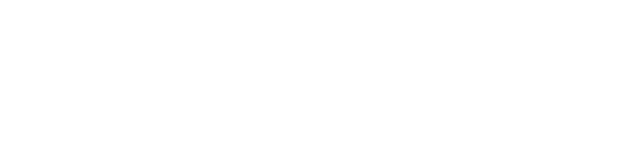
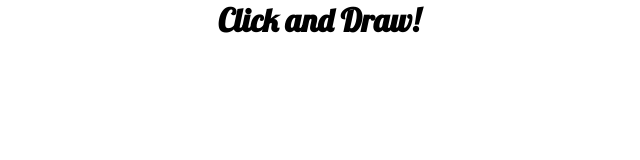
Before and after one commit to inesppino/fun-canvas, a website: page docs/index.html in a window 1280 px wide. Shown: the whole page, without its empty margins (321-961 px from the left). Drawn offline with Linux system fonts and the light colour scheme.

Commit message:
feat: add title

```diff
--- a/_src/assets/scss/main.scss
+++ b/_src/assets/scss/main.scss
@@ -1,3 +1,15 @@
 html, body {
     margin: 0;
 }
+
+h1 {
+    margin: 0;
+    position: absolute;
+    left: 50%;
+    transform: translate(-50%);
+    font-family: 'Lobster';
+}
+
+canvas {
+    z-index: 2;
+}
--- a/docs/index.html
+++ b/docs/index.html
@@ -4,10 +4,14 @@
     <head>
         <meta charset="UTF-8">
         <title>HTML5 Canvas</title>
+        <link href="//fonts.googleapis.com/css?family=Lobster&subset=latin,latin-ext"
+        rel="stylesheet" type="text/css">
         <link rel="stylesheet" href="assets/css/main.css">
     </head>
 
     <body>
+         <h1>Click and Draw!</h1>
+
         <canvas id="draw" width="800" height="800"></canvas>
         <script type="text/javascript" src="assets/js/main.js"></script>
     </body>
```
Also changed, not shown: _src/templates/index.html (+2 -0 lines), docs/assets/css/main.css.
